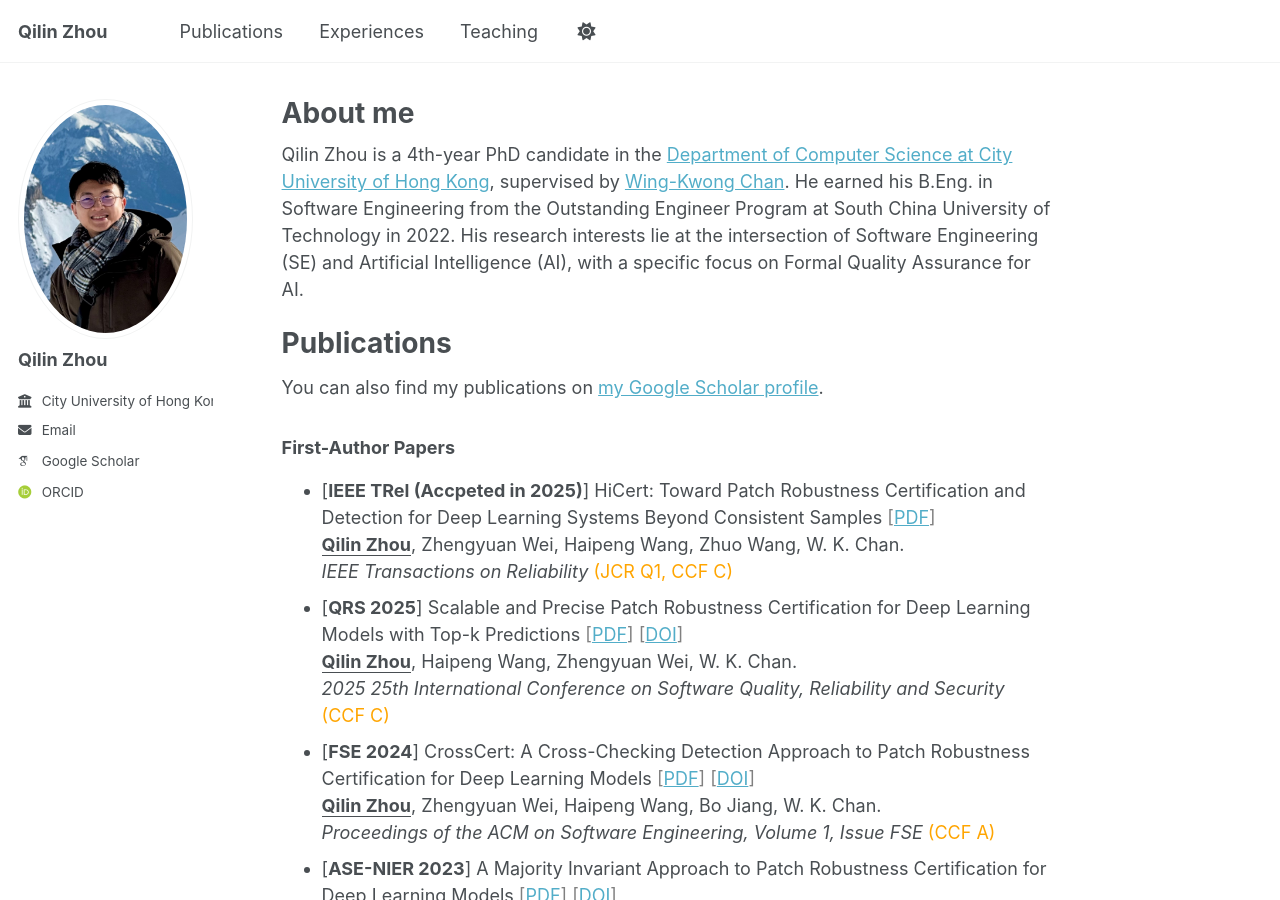
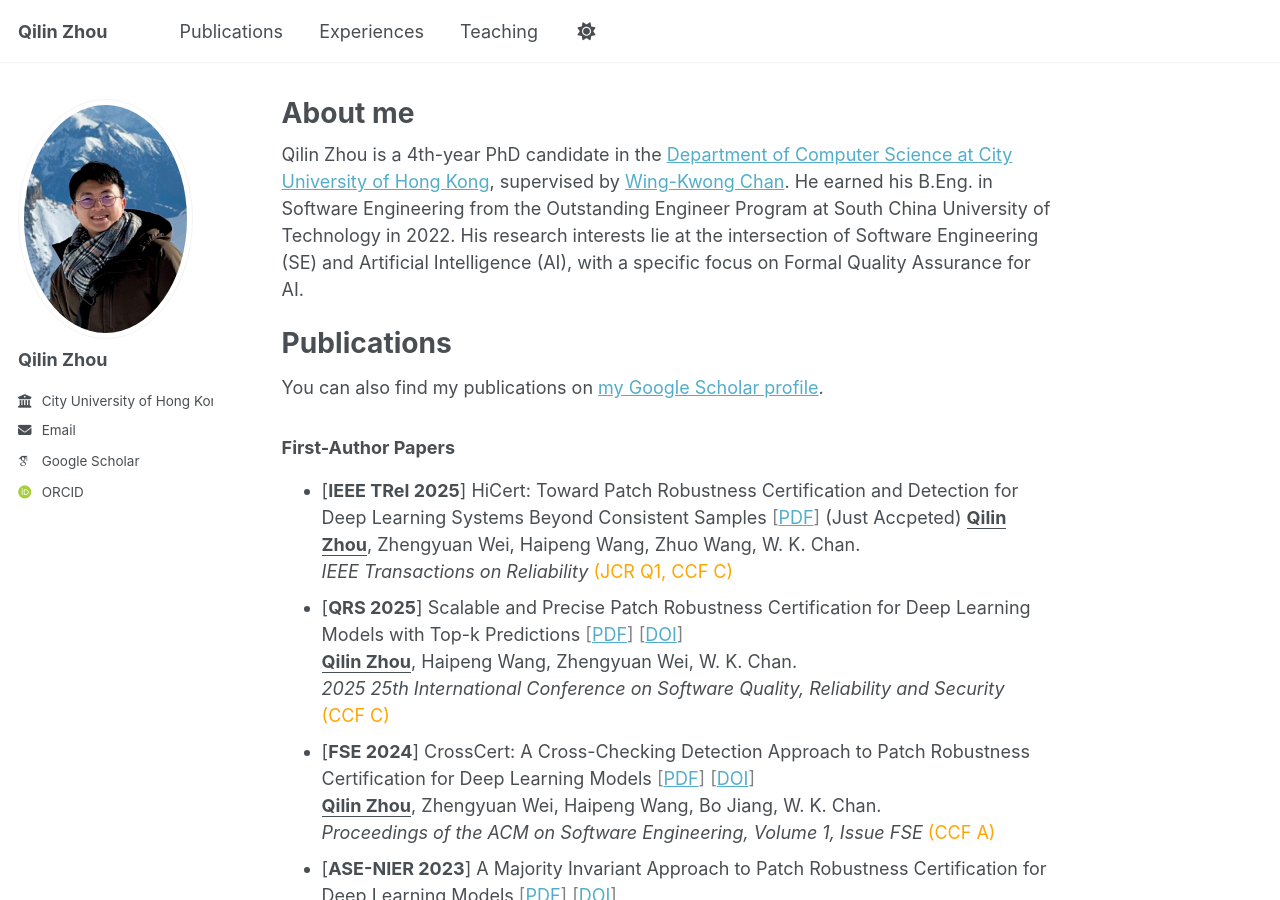
Before and after one commit to qilin-zhou/qilin-zhou.github.io, a Jekyll site: the page built from _pages/about.md, in a window 1280 px wide and 900 px high. Built offline with Jekyll 4.4.1, drawn with Linux system fonts in a browser that asks for light colours; some web fonts are replaced; a script bundle is joined from its source files by our own code; library files that are not in the unit come from our copies.

Commit message:
Update about.md

```diff
--- a/_pages/about.md
+++ b/_pages/about.md
@@ -14,7 +14,7 @@ Publications
   <div class="wordwrap">You can also find my publications on <a href="{{site.author.googlescholar}}">my Google Scholar profile</a>.</div>
 
 ### First-Author Papers
-- [**IEEE TRel (Accpeted in 2025)**] HiCert: Toward Patch Robustness Certification and Detection for Deep Learning Systems Beyond Consistent Samples <span style="color: grey;">[[PDF](https://www.arxiv.org/abs/2512.06123)]</span>
+- [**IEEE TRel 2025**] HiCert: Toward Patch Robustness Certification and Detection for Deep Learning Systems Beyond Consistent Samples <span style="color: grey;">[[PDF](https://www.arxiv.org/abs/2512.06123)]</span>  (Just Accpeted)
   **<ins>Qilin Zhou</ins>**, Zhengyuan Wei, Haipeng Wang, Zhuo Wang, W. K. Chan.
 _IEEE Transactions on Reliability_ <span style="color: Orange;"> (JCR Q1, CCF C)</span>
 - [**QRS 2025**] Scalable and Precise Patch Robustness Certification for Deep Learning Models with Top-k Predictions   <span style="color: grey;"> [[PDF](https://arxiv.org/abs/2507.23335)] [[DOI](https://doi.org/10.1109/QRS65678.2025.00030)] </span>
```
